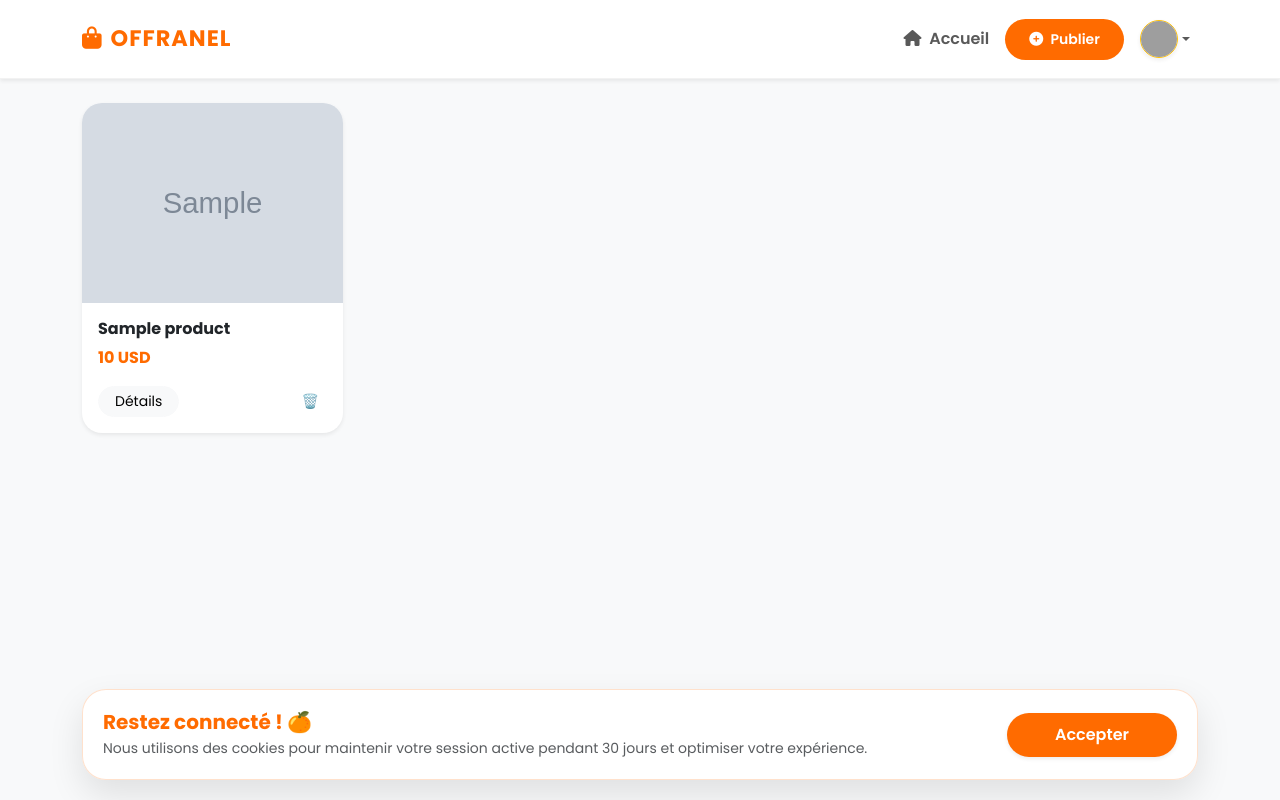
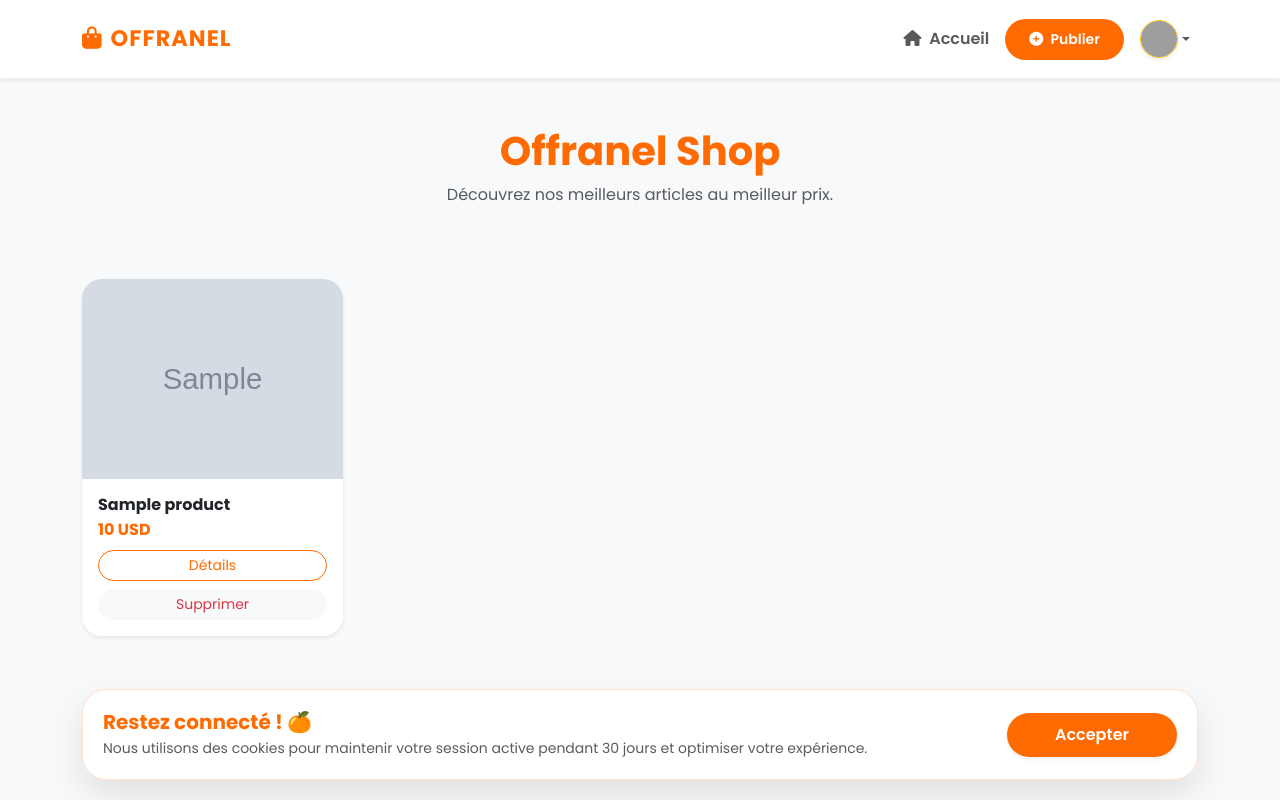
Before and after one commit to erno-ngoy/mal-offranel, a Flask app: template templates/index.html in a window 1280 px wide. Run offline with Flask 3, Linux system fonts and the light colour scheme; the visitor is signed in with stand-in values (Sample User, id 1); the template is opened without the code that fills it: most values are stand-ins (such as "Sample title", 1, 10 or a date in 2020); grey boxes marked "Sample" are stand-in pictures; grey boxes are pictures that could not be loaded.

Commit message:
Correction d'un bug

```diff
--- a/templates/index.html
+++ b/templates/index.html
@@ -1,26 +1,82 @@
 {% extends 'base.html' %}
 {% block content %}
-<div class="row">
+
+<div class="text-center py-4 animate__animated animate__fadeIn">
+    <h1 class="fw-bold" style="color: #FF6B00;">Offranel Shop</h1>
+    <p class="text-muted">Découvrez nos meilleurs articles au meilleur prix.</p>
+</div>
+
+<div class="row g-4 mt-2">
     {% for product in products %}
-    <div class="col-md-3 mb-4">
-        <div class="card h-100 shadow-sm border-0" style="border-radius: 20px; overflow: hidden;">
-            <img src="{{ product.images[0] }}" class="card-img-top" style="height: 200px; object-fit: cover;">
-            <div class="card-body">
-                <h6 class="fw-bold">{{ product.title }}</h6>
-                <p class="text-orange fw-bold">{{ product.price }} {{ product.currency }}</p>
+    <div class="col-6 col-md-4 col-lg-3 animate__animated animate__zoomIn">
+        <div class="card h-100 border-0 shadow-sm" style="border-radius: 20px; transition: transform 0.3s;">
 
-                <div class="d-flex justify-content-between align-items-center">
-                    <a href="/produit/{{ product.id }}" class="btn btn-sm btn-light rounded-pill px-3">Détails</a>
+            <a href="{{ url_for('detail_produit', id=product.id) }}" class="text-decoration-none">
+                {% if product.images and product.images is iterable and product.images|length > 0 %}
+                    <img src="{{ product.images[0] }}" class="card-img-top" alt="{{ product.title }}"
+                         style="height: 200px; object-fit: cover; border-radius: 20px 20px 0 0;">
+                {% elif product.photo_url %}
+                    <img src="{{ product.photo_url }}" class="card-img-top" alt="{{ product.title }}"
+                         style="height: 200px; object-fit: cover; border-radius: 20px 20px 0 0;">
+                {% else %}
+                    <img src="https://placehold.co/400x400?text=Aucune+Image" class="card-img-top"
+                         style="height: 200px; object-fit: cover; border-radius: 20px 20px 0 0;">
+                {% endif %}
+            </a>
+
+            <div class="card-body p-3">
+                <div class="d-flex justify-content-between align-items-start mb-1">
+                    <h6 class="fw-bold text-dark mb-0 text-truncate" style="max-width: 80%;">{{ product.title }}</h6>
+                </div>
+                <p class="text-orange fw-bold mb-2">{{ product.price }} {{ product.currency }}</p>
+
+                <div class="d-grid gap-2">
+                    <a href="{{ url_for('detail_produit', id=product.id) }}" class="btn btn-outline-orange btn-sm rounded-pill">Détails</a>
 
                     {% if session.get('role') == 'admin' %}
-                    <form action="/supprimer/{{ product.id }}" method="POST" onsubmit="return confirm('Supprimer cet article ?');">
-                        <button type="submit" class="btn btn-sm btn-outline-danger border-0">🗑️</button>
+                    <form action="{{ url_for('supprimer', id=product.id) }}" method="POST" onsubmit="return confirm('Supprimer cet article ?');">
+                        <button type="submit" class="btn btn-light btn-sm w-100 text-danger rounded-pill">Supprimer</button>
                     </form>
                     {% endif %}
                 </div>
             </div>
         </div>
     </div>
+    {% else %}
+    <div class="text-center py-5">
+        <h3 class="text-muted">Aucun article pour le moment. 📦</h3>
+        {% if session.get('role') == 'admin' %}
+            <a href="{{ url_for('publier') }}" class="btn btn-orange mt-3 rounded-pill">Ajouter un produit</a>
+        {% endif %}
+    </div>
     {% endfor %}
 </div>
+
+<style>
+    .card:hover {
+        transform: translateY(-5px);
+        box-shadow: 0 10px 20px rgba(0,0,0,0.1) !important;
+    }
+    .btn-orange {
+        background-color: #FF6B00;
+        color: white;
+        border: none;
+    }
+    .btn-orange:hover {
+        background-color: #e66000;
+        color: white;
+    }
+    .btn-outline-orange {
+        color: #FF6B00;
+        border: 1px solid #FF6B00;
+    }
+    .btn-outline-orange:hover {
+        background-color: #FF6B00;
+        color: white;
+    }
+    .text-orange {
+        color: #FF6B00;
+    }
+</style>
+
 {% endblock %}
```
